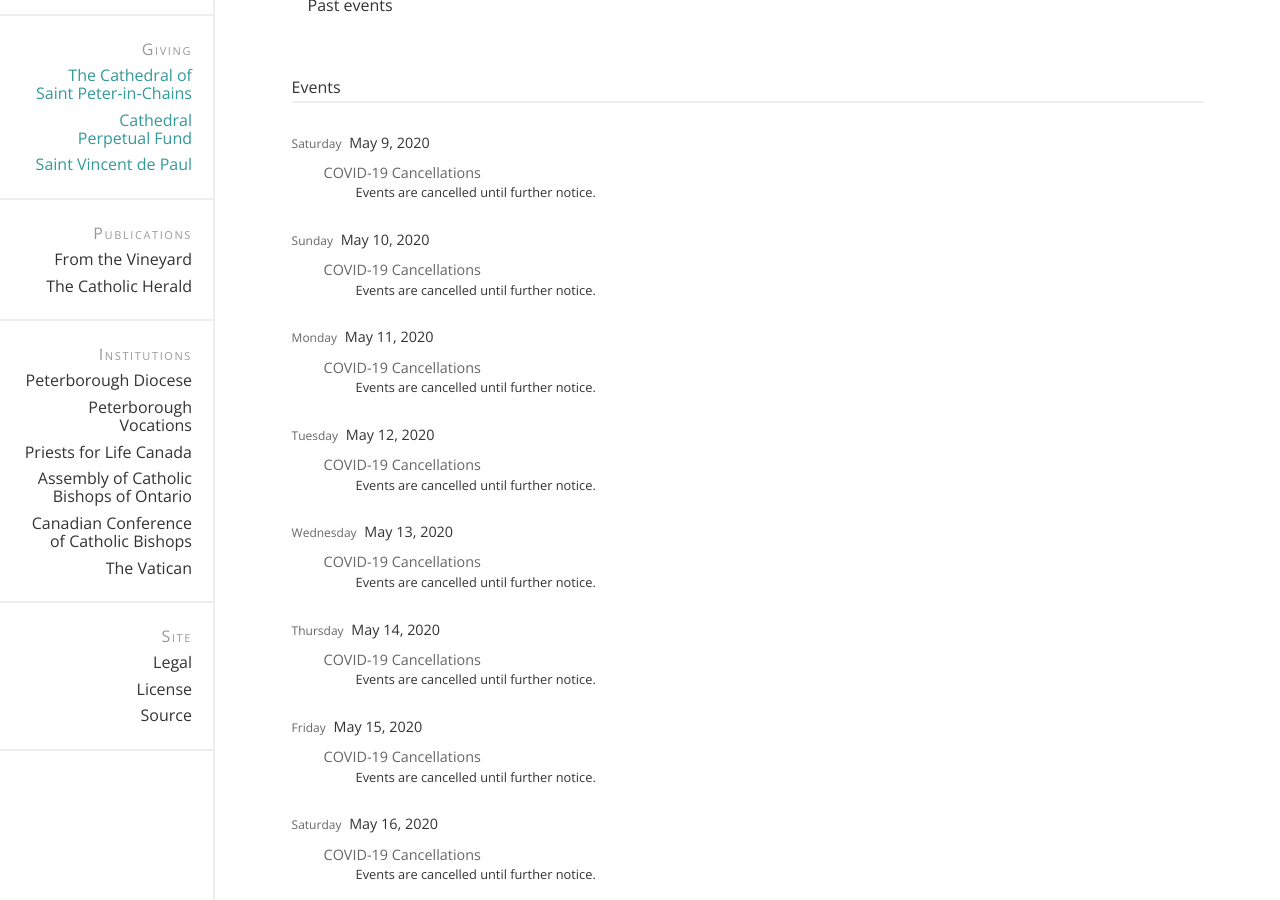
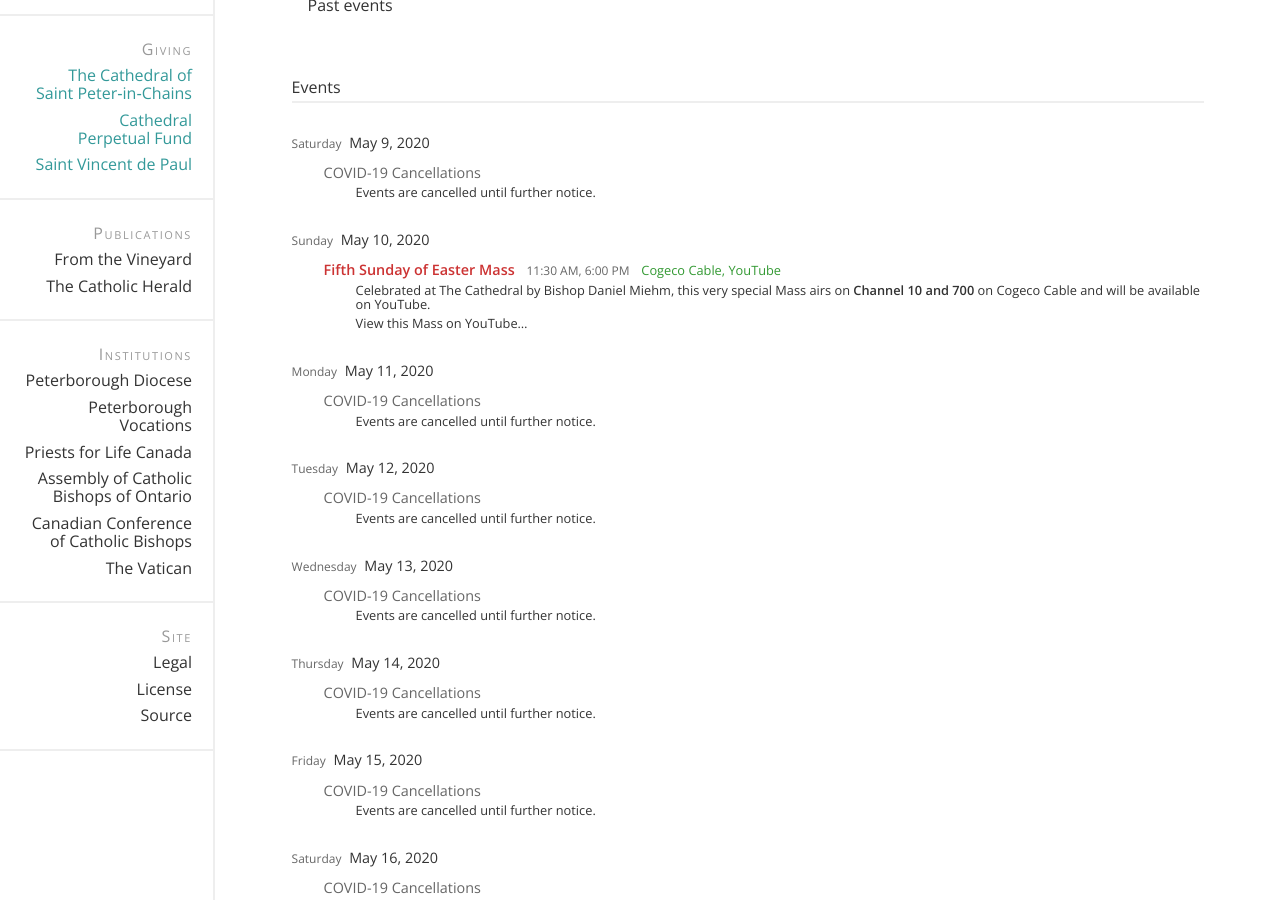
Before and after one commit to stpeterinchains/stpeterinchains.github.io, a Jekyll site: the page built from schedule.html, in a window 1280 px wide and 900 px high, scrolled down 312 px. Built offline with Jekyll 4.4.1, drawn with Linux system fonts in a browser that asks for light colours; nearby versions of some CDN libraries.

Commit message:
New bulletin: 2020/05/10; updated schedule data; updated image slideshow; added link to diocese donation page on giving page

```diff
--- a/_data/bulletins.yml
+++ b/_data/bulletins.yml
@@ -15,6 +15,10 @@ issues:
       -
         month: May
         bulletins:
+          -
+            date: 10
+            title: Fifth Sunday of Easter
+            link: https://drive.google.com/file/d/1BxL5FViM2iAAZKh19heBILDumnI_MZqo/view
           -
             date: 3
             title: Fourth Sunday of Easter
--- a/_data/main.yml
+++ b/_data/main.yml
@@ -20,8 +20,7 @@ banner:
     title: Rediscover faith, and a loving community
 
 slideshow:
-  -
-    image: covid19a.jpg
+  - image: cathedral-exterior-interior.jpg
     caption: >
       [COVID-19 Announcement...](/covid19.html)
   -
@@ -29,17 +28,11 @@ slideshow:
   -
     image: mass20200329.jpg
     caption: |
-      **Sunday Mass**
+      **Fifth Sunday in Lent Mass**
 
       *March 29, 2020*
 
       [View on YouTube...](https://youtu.be/yJpznJE4WdU)
-  -
-    image: chrism20200330.jpg
-    caption: |
-      **Chrism Mass**
-
-      *March 30, 2020*
 
 navbar:
   -
--- a/_data/schedule.yml
+++ b/_data/schedule.yml
@@ -512,6 +512,20 @@ calendar:
     recurring: *saturday
   - date: 2020-05-10
     recurring: *sunday
+    exclusions: [ covid19 ]
+    specials:
+      - color: "#c33"
+        title: Fifth Sunday of Easter Mass
+        descriptive: |
+          Celebrated at The&nbsp;Cathedral by Bishop&nbsp;Daniel&nbsp;Miehm,
+          this very special Mass
+          airs on **Channel&nbsp;10&nbsp;and&nbsp;700** on&nbsp;Cogeco&nbsp;Cable and
+          will be available on&nbsp;YouTube.
+
+          [View this Mass on&nbsp;YouTube...](https://youtu.be/cVOv3FK_mM4)
+        location: Cogeco Cable, YouTube
+        time: 11:30 AM, 6:00 PM
+        ordinal: "1130"
   - date: 2020-05-11
     recurring: *monday
   - date: 2020-05-12
```
Also changed, not shown: _data/giving.yml (+9 -3 lines), images/slideshow/chrism20200330.jpg (deleted), images/slideshow/covid19a.jpg (deleted).
